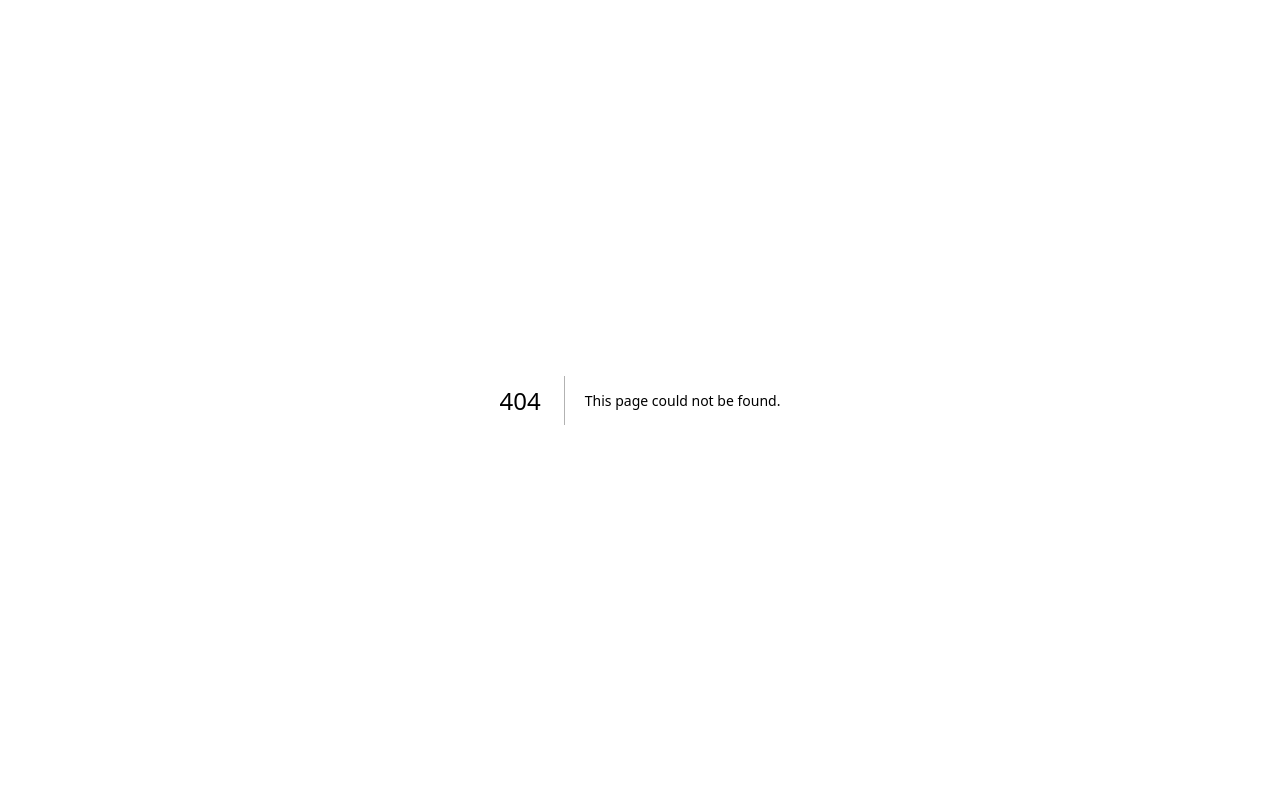
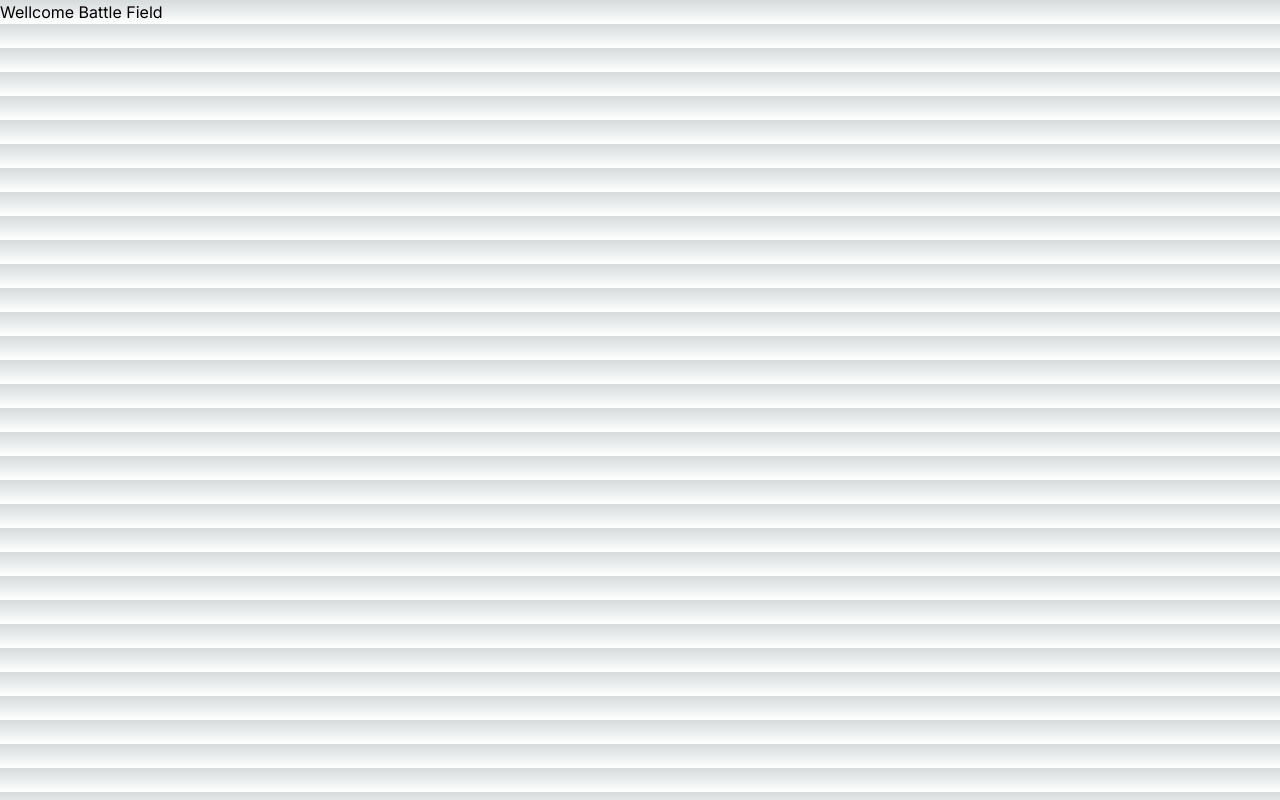
Before and after one commit to KimInteger/playground01, a Next.js app: page /BattleField in a window 1280 px wide. Before the commit this address had no page. Built offline with nearby package versions, Linux system fonts and the light colour scheme.

Commit message:
create | BattleField/page.tsx
배틀필드 생성

```diff
--- /dev/null
+++ b/src/app/BattleField/page.tsx
@@ -0,0 +1,7 @@
+export default function Home() {
+  return(
+    <>
+      <h1>Wellcome Battle Field</h1>
+    </>
+  )
+}
```
